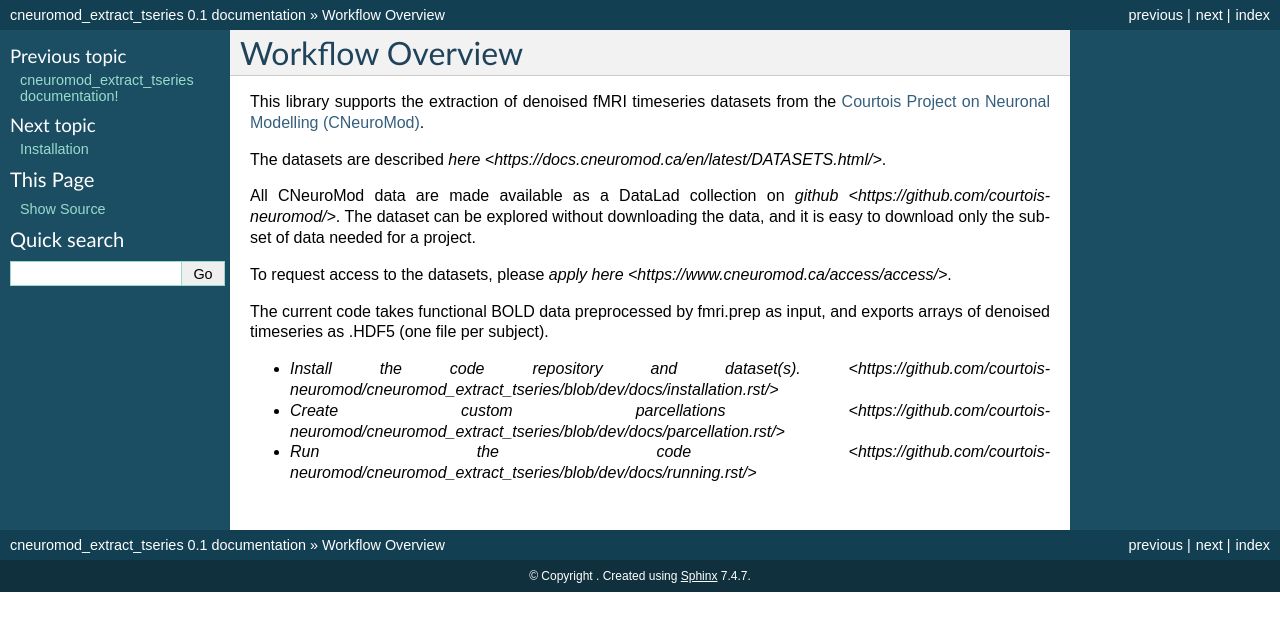
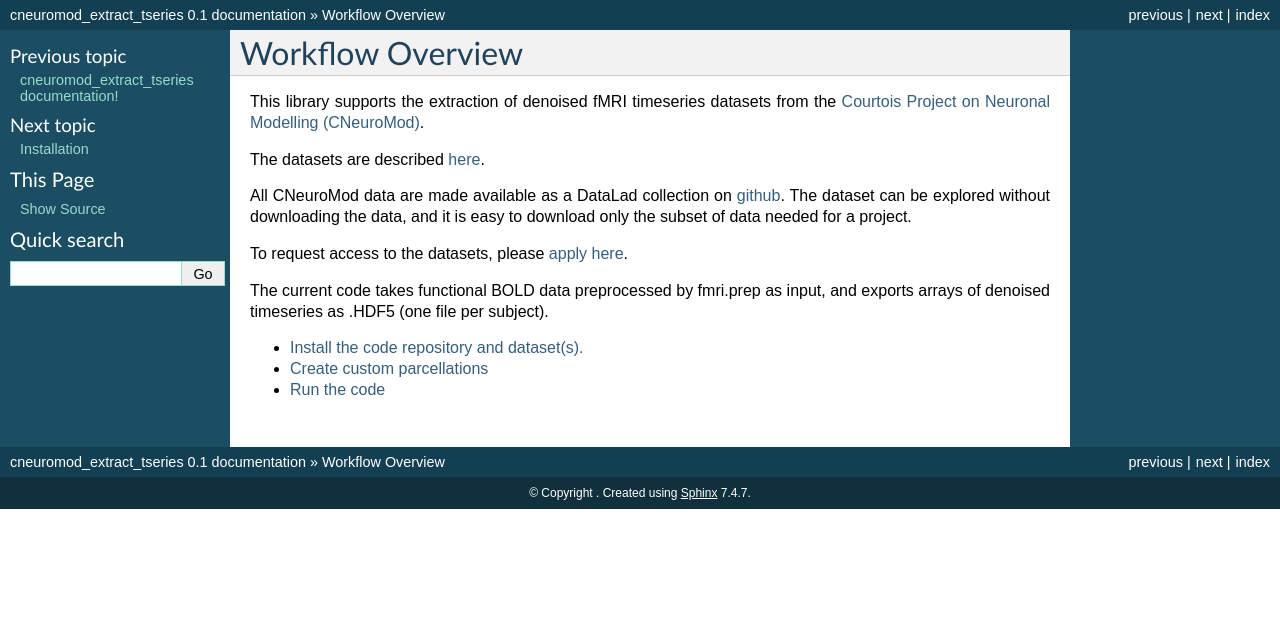
Before and after one commit to courtois-neuromod/cneuromod_extract_tseries, a Sphinx documentation site: the page built from docs/overview.rst, in a window 1280 px wide. Shown: the top 631 px of the page. Built offline with Sphinx 7.4.7, drawn with Linux system fonts in a browser that asks for light colours.

Commit message:
Update overview.rst

```diff
--- a/docs/overview.rst
+++ b/docs/overview.rst
@@ -4,19 +4,19 @@ Workflow Overview
 This library supports the extraction of denoised fMRI timeseries datasets from
 the `Courtois Project on Neuronal Modelling (CNeuroMod) <https://www.cneuromod.ca/>`_.
 
-The datasets are described `here <https://docs.cneuromod.ca/en/latest/DATASETS.html/>`.
+The datasets are described `here <https://docs.cneuromod.ca/en/latest/DATASETS.html/>`_.
 
-All CNeuroMod data are made available as a DataLad collection on `github <https://github.com/courtois-neuromod/>`.
+All CNeuroMod data are made available as a DataLad collection on `github <https://github.com/courtois-neuromod/>`_.
 The dataset can be explored without downloading the data, and it is easy
 to download only the subset of data needed for a project.
 
-To request access to the datasets, please `apply here <https://www.cneuromod.ca/access/access/>`.
+To request access to the datasets, please `apply here <https://www.cneuromod.ca/access/access/>`_.
 
 The current code takes functional BOLD data preprocessed by fmri.prep as input, and
 exports arrays of denoised timeseries as .HDF5 (one file per subject).
 
-* `Install the code repository and dataset(s). <https://github.com/courtois-neuromod/cneuromod_extract_tseries/blob/dev/docs/installation.rst/>`
+* `Install the code repository and dataset(s). <https://github.com/courtois-neuromod/cneuromod_extract_tseries/blob/dev/docs/installation.rst/>`_
 
-* `Create custom parcellations <https://github.com/courtois-neuromod/cneuromod_extract_tseries/blob/dev/docs/parcellation.rst/>`
+* `Create custom parcellations <https://github.com/courtois-neuromod/cneuromod_extract_tseries/blob/dev/docs/parcellation.rst/>`_
 
-* `Run the code <https://github.com/courtois-neuromod/cneuromod_extract_tseries/blob/dev/docs/running.rst/>`
+* `Run the code <https://github.com/courtois-neuromod/cneuromod_extract_tseries/blob/dev/docs/running.rst/>`_
```
